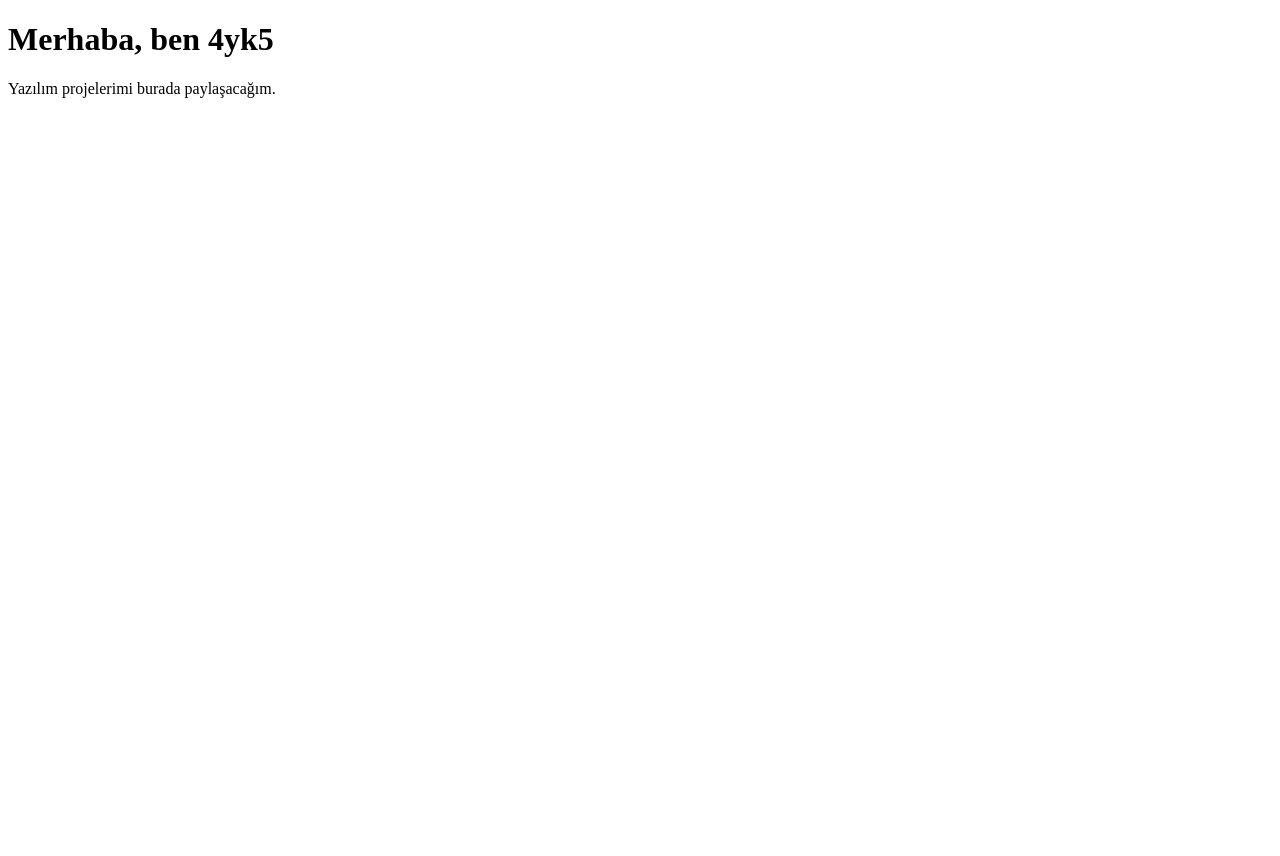
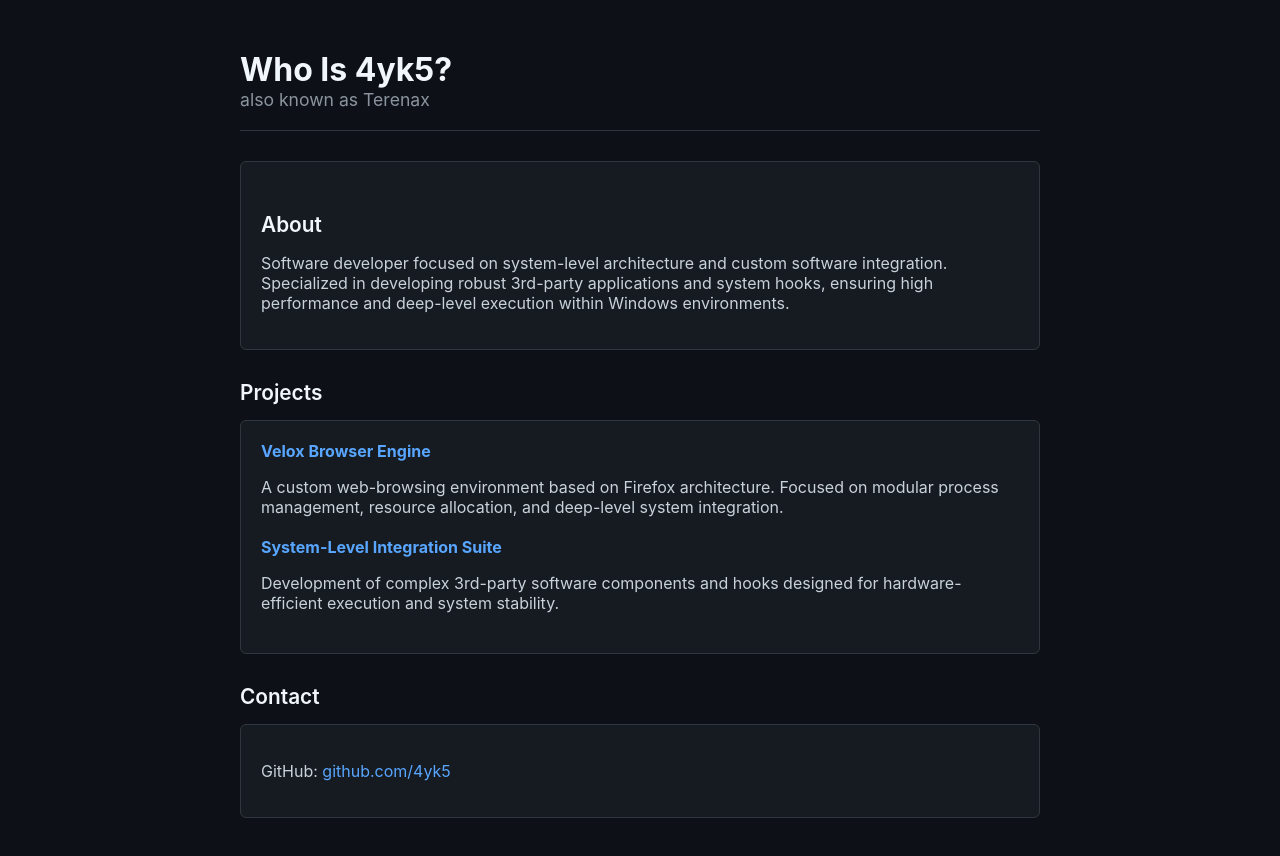
Before and after one commit to 4yk5/4yk5.github.io, a plain HTML site: page index.html in a window 1280 px wide. Before the commit the page ends 800 px from the top, so only its background shows below. Drawn offline with Linux system fonts and the light colour scheme.

Commit message:
Update index.html

```diff
--- a/index.html
+++ b/index.html
@@ -1,8 +1,56 @@
 <!DOCTYPE html>
-<html>
-<head><title>4yk5'in Sitesi</title></head>
+<html lang="en">
+<head>
+    <meta charset="UTF-8">
+    <title>4yk5 | Terenax</title>
+    <style>
+        body {
+            background-color: #0d1117;
+            color: #c9d1d9;
+            font-family: -apple-system, BlinkMacSystemFont, "Segoe UI", Helvetica, Arial, sans-serif;
+            padding: 50px 20px;
+            max-width: 800px;
+            margin: auto;
+        }
+        .header { border-bottom: 1px solid #30363d; padding-bottom: 20px; margin-bottom: 30px; }
+        h1 { margin: 0; color: #f0f6fc; font-size: 2em; }
+        .alias { color: #8b949e; font-size: 1.1em; }
+        .section-title { color: #f0f6fc; font-size: 1.3em; margin-top: 30px; margin-bottom: 15px; font-weight: 600; }
+        .content { background: #161b22; padding: 20px; border-radius: 6px; border: 1px solid #30363d; }
+        .project-item { margin-bottom: 20px; }
+        .project-title { color: #58a6ff; font-weight: bold; }
+        a { color: #58a6ff; text-decoration: none; }
+        a:hover { text-decoration: underline; }
+    </style>
+</head>
 <body>
-    <h1>Merhaba, ben 4yk5</h1>
-    <p>Yazılım projelerimi burada paylaşacağım.</p>
+
+    <div class="header">
+        <h1>Who Is 4yk5?</h1>
+        <div class="alias">also known as Terenax</div>
+    </div>
+
+    <div class="content">
+        <div class="section-title">About</div>
+        <p>Software developer focused on system-level architecture and custom software integration. Specialized in developing robust 3rd-party applications and system hooks, ensuring high performance and deep-level execution within Windows environments.</p>
+    </div>
+
+    <div class="section-title">Projects</div>
+    <div class="content">
+        <div class="project-item">
+            <div class="project-title">Velox Browser Engine</div>
+            <p>A custom web-browsing environment based on Firefox architecture. Focused on modular process management, resource allocation, and deep-level system integration.</p>
+        </div>
+        <div class="project-item">
+            <div class="project-title">System-Level Integration Suite</div>
+            <p>Development of complex 3rd-party software components and hooks designed for hardware-efficient execution and system stability.</p>
+        </div>
+    </div>
+
+    <div class="section-title">Contact</div>
+    <div class="content">
+        <p>GitHub: <a href="https://github.com/4yk5">github.com/4yk5</a></p>
+    </div>
+
 </body>
 </html>
```
